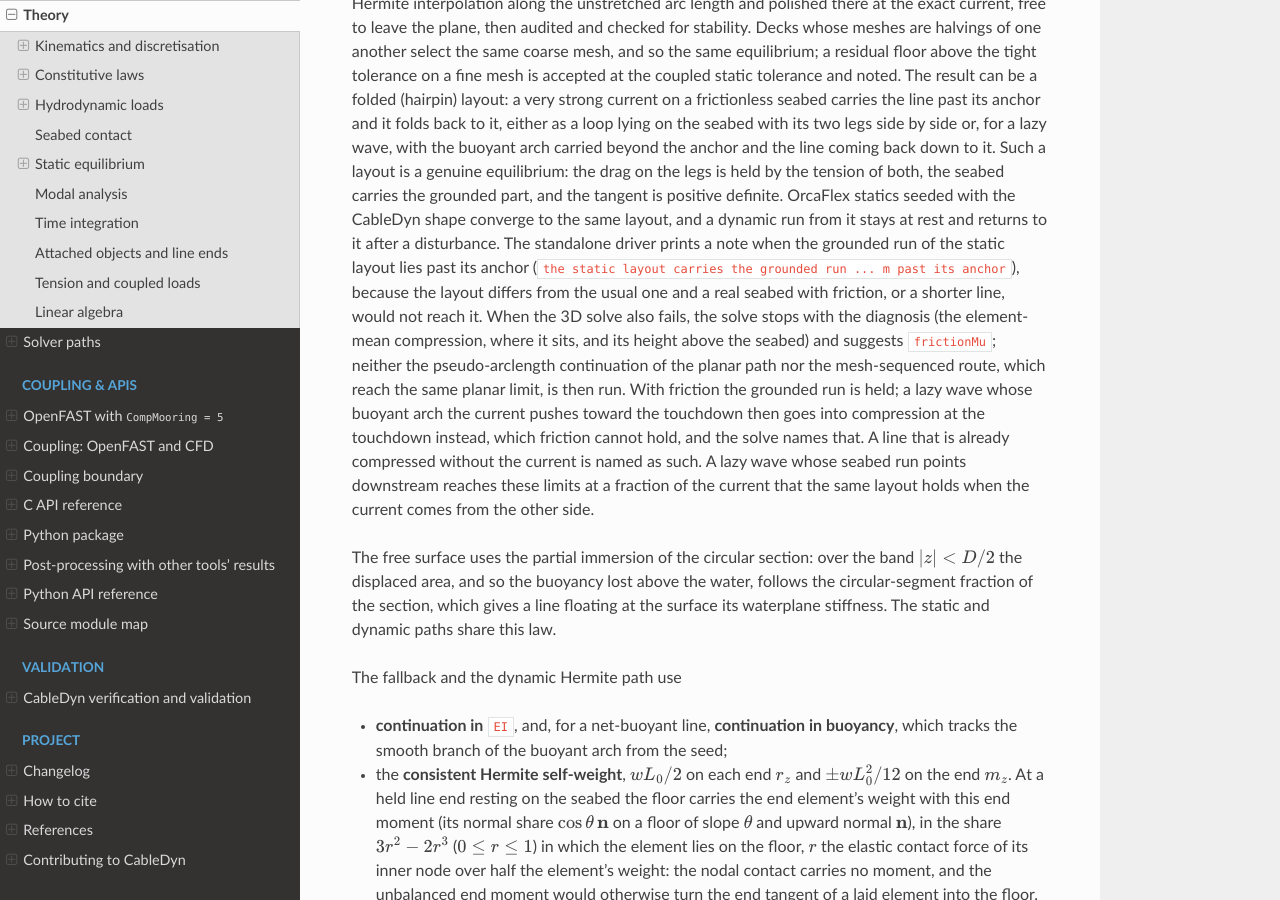
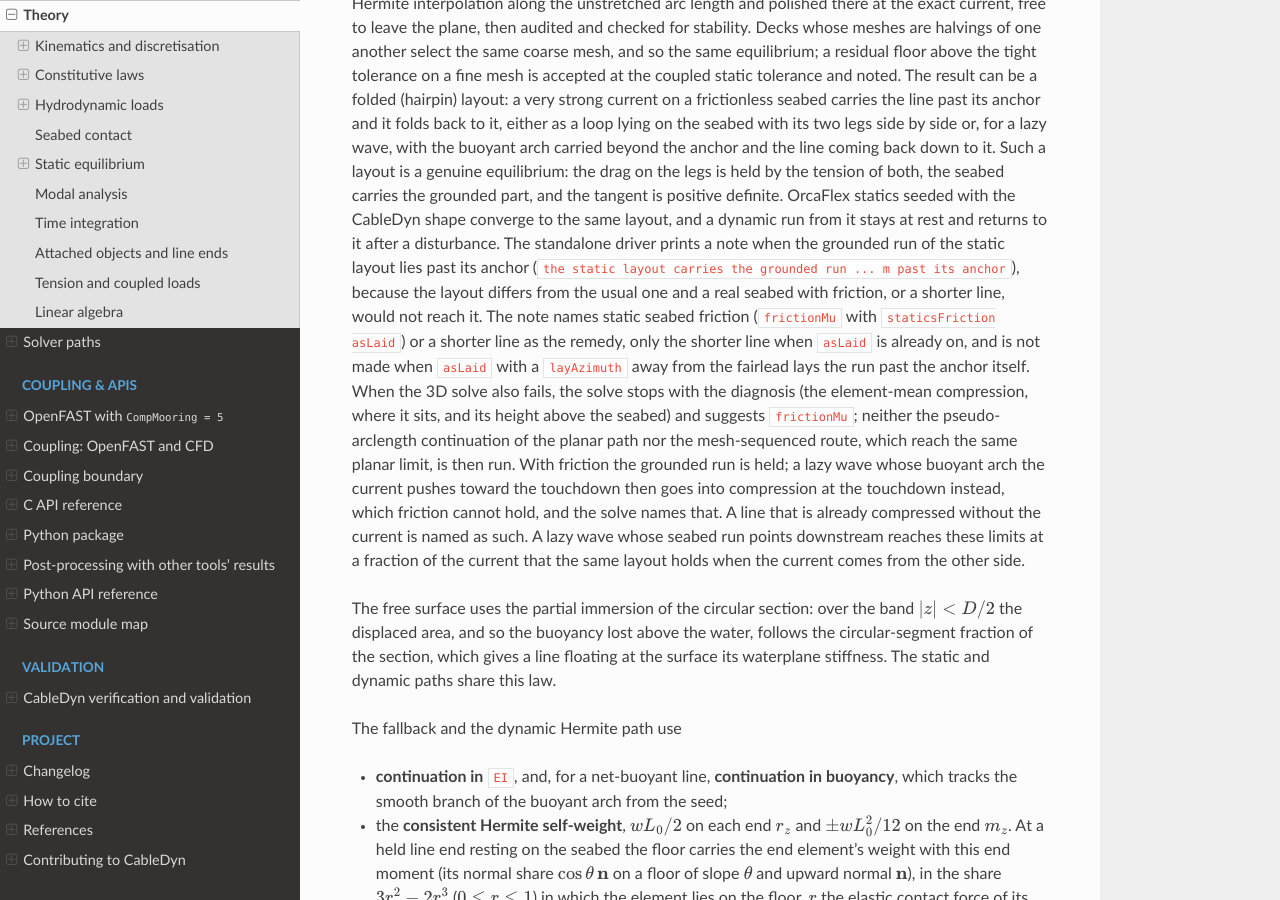
Before and after one commit to SMI-Lab-Inha/CableDyn, a Sphinx documentation site: the page built from doc/theory.rst, in a window 1280 px wide and 900 px high, scrolled down 25272 px. Built offline with Sphinx 7.4.7 and the Read the Docs theme 3.1.0, drawn with Linux system fonts in a browser that asks for light colours.

Commit message:
fix(statics): finite-EI hairpin note follows the static friction
The finite-EI note for a grounded run carried past its anchor named
"seabed friction or a shorter line" as the remedy. Seabed friction acts
in the static solve only with staticsFriction asLaid, so the note now
names frictionMu with staticsFriction asLaid, or only a shorter line
when asLaid is already on. With asLaid and a layAzimuth that lays the
run from the anchor away from the fairlead, the deck itself lays the
run past the anchor and no note is made, as for the EI = 0 fold note.

Signed-off-by: Jae Hoon Seo <jaehoon.seo@inha.ac.kr>

```diff
--- a/doc/theory.rst
+++ b/doc/theory.rst
@@ -1346,7 +1346,10 @@ seeded with the CableDyn shape converge to the same layout, and a dynamic run fr
 rest and returns to it after a disturbance. The standalone driver prints a note when the
 grounded run of the static layout lies past its anchor (``the static layout carries the
 grounded run ... m past its anchor``), because the layout differs from the usual one and a
-real seabed with friction, or a shorter line, would not reach it. When the 3D solve also
+real seabed with friction, or a shorter line, would not reach it. The note names static
+seabed friction (``frictionMu`` with ``staticsFriction asLaid``) or a shorter line as the
+remedy, only the shorter line when ``asLaid`` is already on, and is not made when ``asLaid``
+with a ``layAzimuth`` away from the fairlead lays the run past the anchor itself. When the 3D solve also
 fails, the solve stops with
 the diagnosis (the element-mean compression, where it sits, and its height above the seabed)
 and suggests ``frictionMu``; neither the pseudo-arclength continuation of the planar path
```
Also changed, not shown: CHANGELOG.md (+2 -1 lines), 1 other file.
